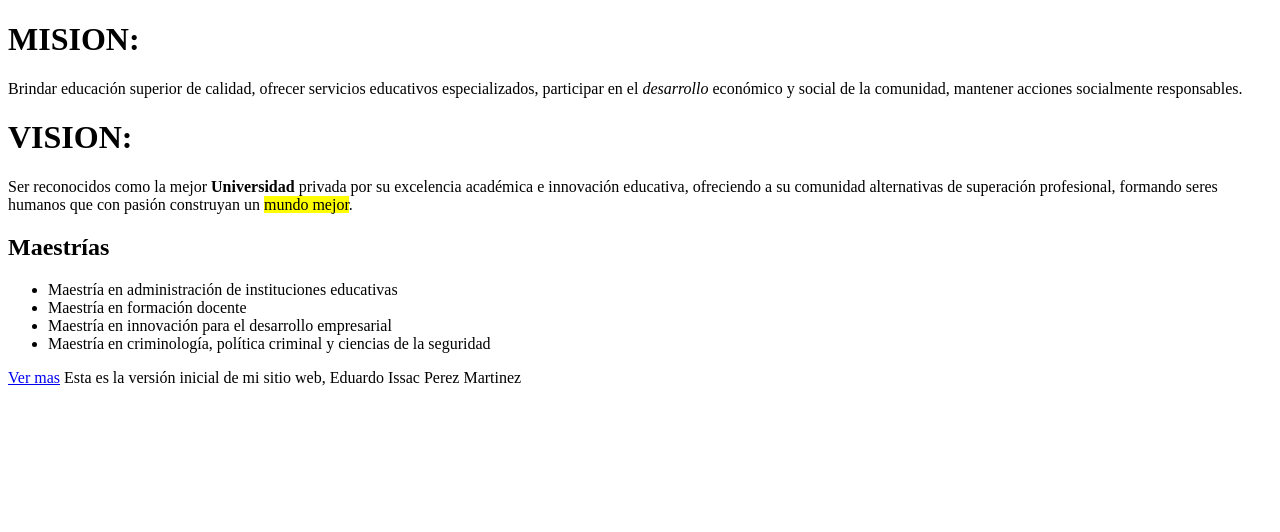
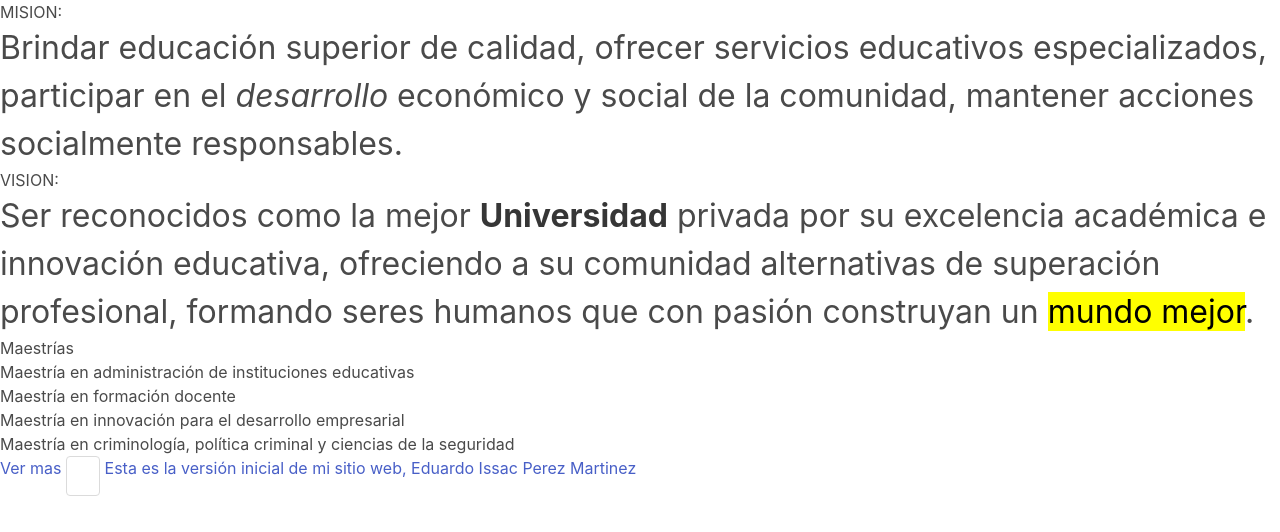
Before and after one commit to 15218024/15218024.github.io, a plain HTML site: page index.html in a window 1280 px wide. Drawn offline with nearby package versions, Linux system fonts and the light colour scheme.

Commit message:
estilos simples

```diff
--- a/index.html
+++ b/index.html
@@ -2,27 +2,31 @@
 <html lang="en">
     <head>
 <meta name="viewport" content="width=device-width, initial-scale=1">
-<!--link rel="stylesheet" href="https://cdn.jsdelivr.net/npm/bulma@0.8.0/css/bulma.min.css"-->
+<link rel="stylesheet" href="https://cdn.jsdelivr.net/npm/bulma@0.8.0/css/bulma.min.css">
         <meta charset="utf-8">
         <title>Demo librería CSS</title>
     </head>
-    <body>
-<h1>MISION:</h1>
-<p>
+    <body class=”container”>
+<h1 class=”title is-h1”>MISION: </h1>
+<p class="is-size-3">
 Brindar educación superior de calidad, ofrecer servicios educativos especializados, participar en el <i>desarrollo</i> económico y social de la comunidad, mantener acciones socialmente responsables.
 </p>
-<h1>VISION:</h1>
-<p>
+<h1 class=”title is-h1”>VISION: </h1>
+<p class="is-size-3">
 Ser reconocidos como la mejor <strong>Universidad</strong> privada por su excelencia académica e innovación educativa, ofreciendo a su comunidad alternativas de superación profesional, formando seres humanos que con pasión construyan un <mark>mundo mejor</mark>.
 </p>
-<h2>Maestrías</h2>
+<h2 class=”title is-h2”>Maestrías</h2>
+<div class=”content”>
 <ul>
     <li>Maestría en administración de instituciones educativas</li>
     <li>Maestría en formación docente</li>
     <li>Maestría en innovación para el desarrollo empresarial</li>
     <li>Maestría en criminología, política criminal y ciencias de la seguridad</li>
 </ul>
+</div>
 <a href="https://www.uniceq.edu.mx">Ver mas</a>
+<a class="button">
+<a class="is-success">
         Esta es la versión inicial de mi sitio web, Eduardo Issac Perez Martinez
     </body>
 </html>
```
